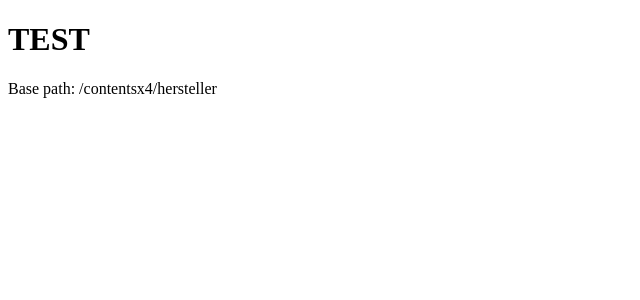
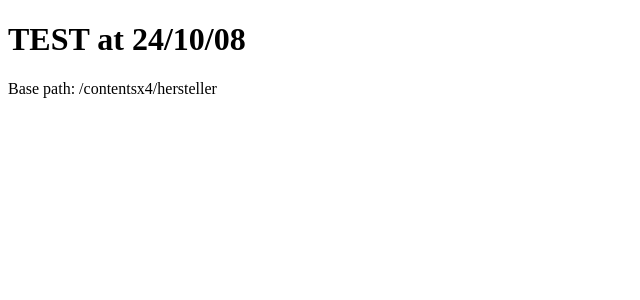
Before and after one commit to don-esteban/vercel-deployment-bug-reproduction, a Next.js app: page / in a window 1280 px wide. Shown: the top 300 px of the page, without its empty margins (0-640 px from the left). Built offline with nearby package versions, Linux system fonts and the light colour scheme.

Commit message:
Update something and deploy again.

```diff
--- a/app/page.tsx
+++ b/app/page.tsx
@@ -4,7 +4,7 @@ export default async function Page() {
   const base = path.join(process.cwd(), "contentsx4", "hersteller");
   return (
     <div>
-      <h1>TEST</h1>
+      <h1>TEST at 24/10/08</h1>
       <p>Base path: {base}</p>
     </div>
   );
```
